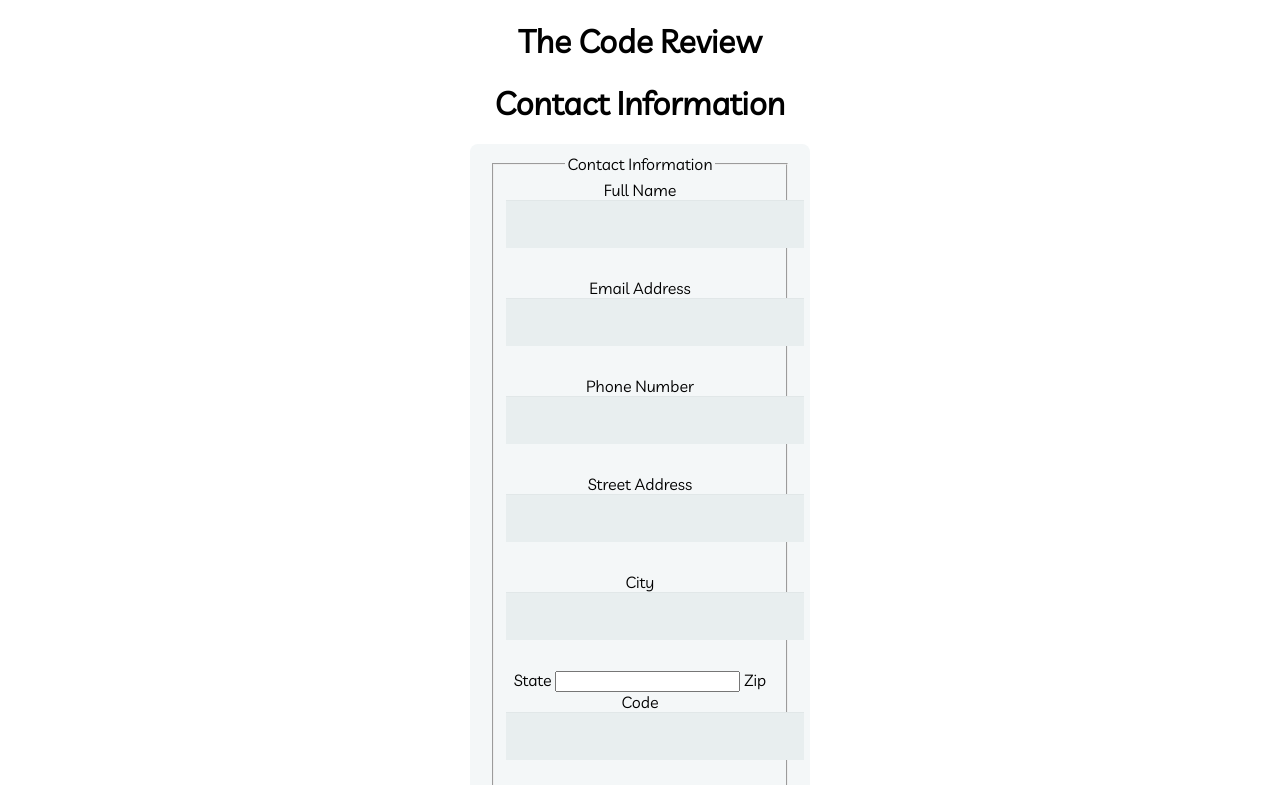
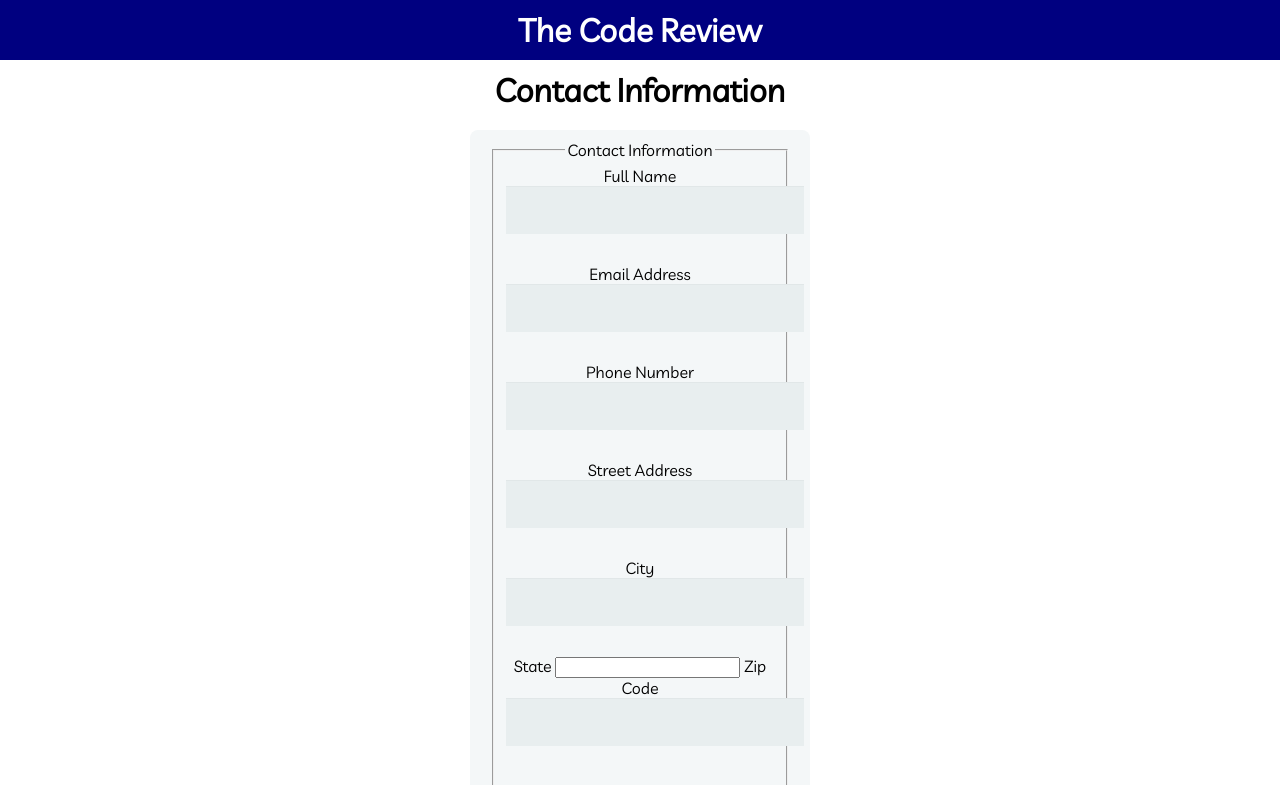
Before and after one commit to mattandersoninf/TTHUnit3Project, a plain HTML site: page index.html in a window 1280 px wide. Shown: the top 785 px of the page. Drawn offline with Linux system fonts and the light colour scheme.

Commit message:
Header that stretches to the top and left and right complete
Header that stretches to the top and left and right complete, try to find away to do it with fewer properties

```diff
--- a/css/style.css
+++ b/css/style.css
@@ -5,6 +5,8 @@
 body{
     font-family:'Livvic', sans-serif;
     text-align: center;
+    display:flex;
+    flex-direction:column;
 }
 
 .input-header{
@@ -13,6 +15,21 @@ body{
 
 .copyright{
     font-style: italic;
+}
+html, body, header, footer, h1{
+  margin: 0 auto;
+}
+
+h1{
+  padding: 10px 0px 10px 0px;
+}
+
+header{
+  background:#000080;
+  width: 100vw;
+  color:white;
+  margin: 0 auto;
+  flex:1;
 }
 
 form {
```
Also changed, not shown: index.html (line endings or trailing spaces).
